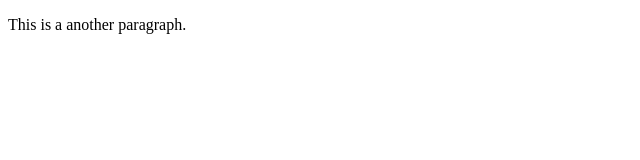
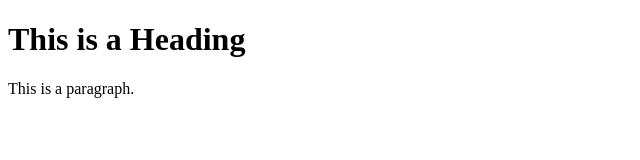
Before and after one commit to sackda75/node-docker, a website: page index.html in a window 1280 px wide. Shown: the whole page, without its empty margins (0-640 px from the left). Drawn offline with Linux system fonts and the light colour scheme.

Commit message:
Update index.html

```diff
--- a/index.html
+++ b/index.html
@@ -4,6 +4,7 @@
 <title>Page Title</title>
 </head>
 <body>
-  <p>This is a another paragraph.</p>
+  <h1>This is a Heading</h1>
+  <p>This is a paragraph.</p>
 </body>
 </html>
```
